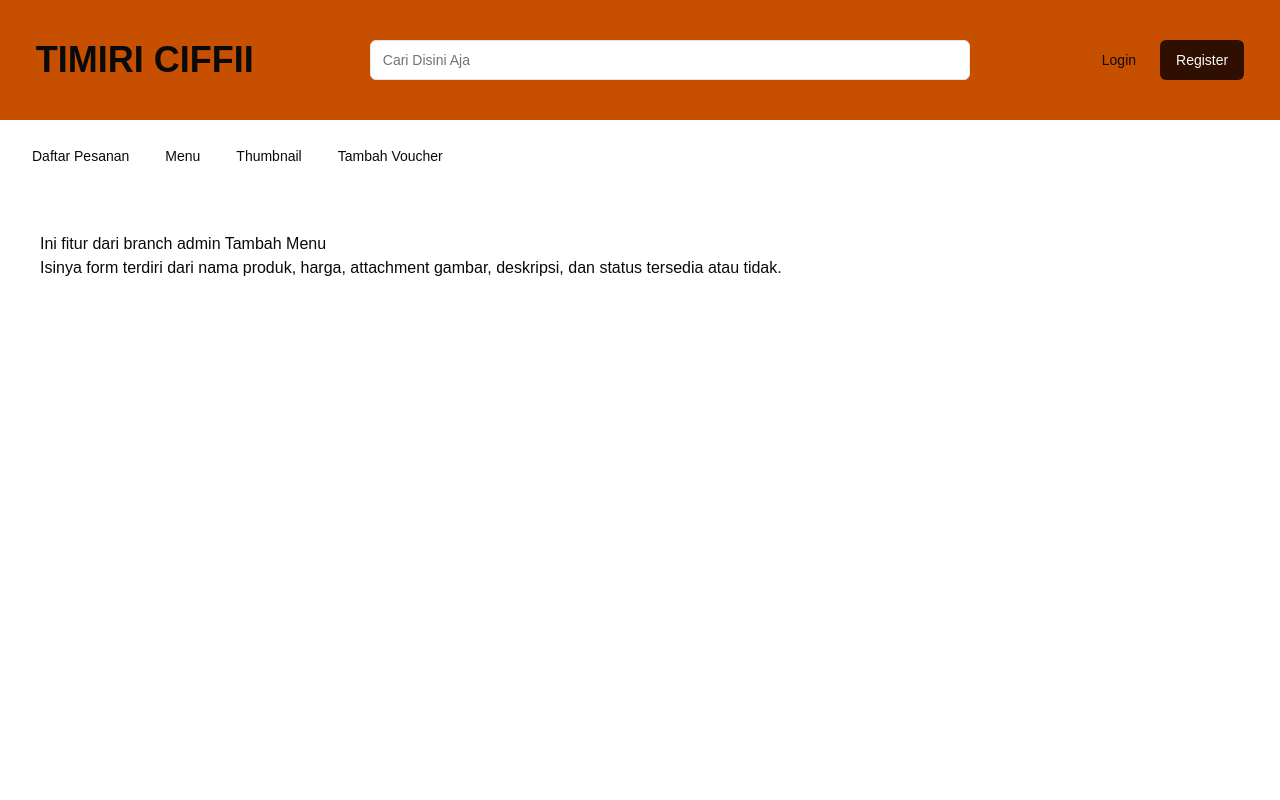
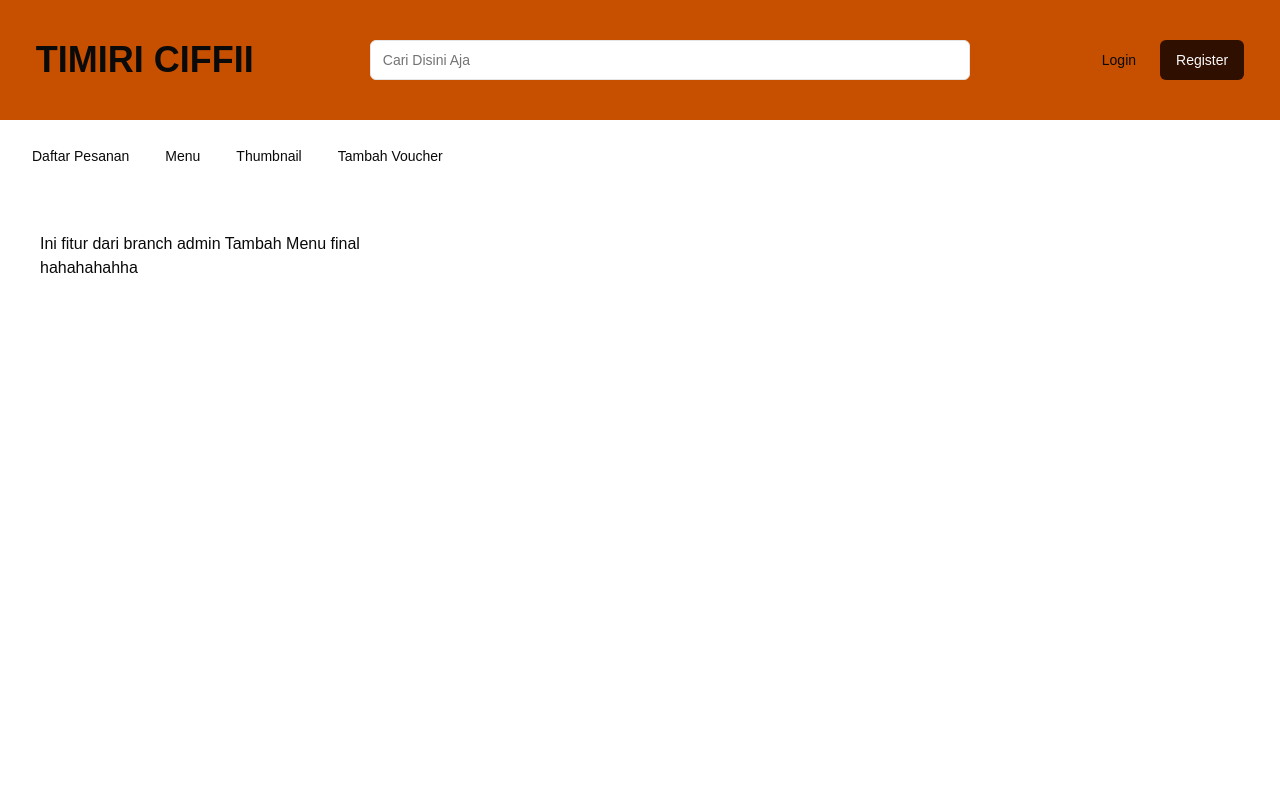
Before and after one commit to rifkiachmadfa/coffeeshop, a Next.js app: page /admin/tambahMenu in a window 1280 px wide. Shown: the top 800 px of the page. Built offline with nearby package versions, Linux system fonts and the light colour scheme.

Commit message:
final fitur tes

```diff
--- a/app/admin/tambahMenu/page.tsx
+++ b/app/admin/tambahMenu/page.tsx
@@ -1,11 +1,8 @@
 const TambahMenu = () => {
   return (
     <>
-      <h1>Ini fitur dari branch admin Tambah Menu</h1>
-      <p>
-        Isinya form terdiri dari nama produk, harga, attachment gambar,
-        deskripsi, dan status tersedia atau tidak.
-      </p>
+      <h1>Ini fitur dari branch admin Tambah Menu final</h1>
+      <p>hahahahahha</p>
     </>
   );
 };
```
